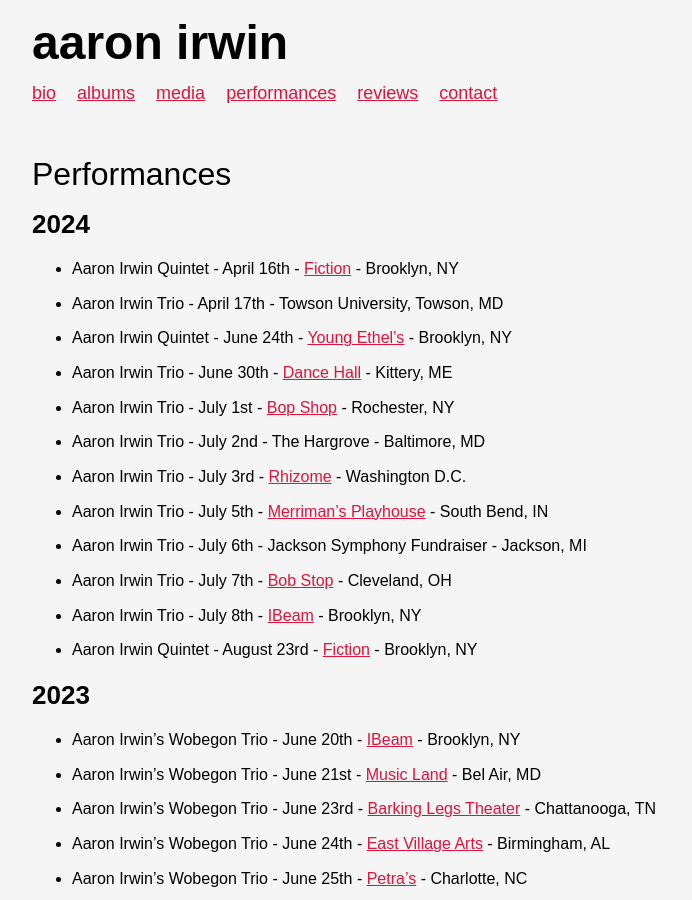
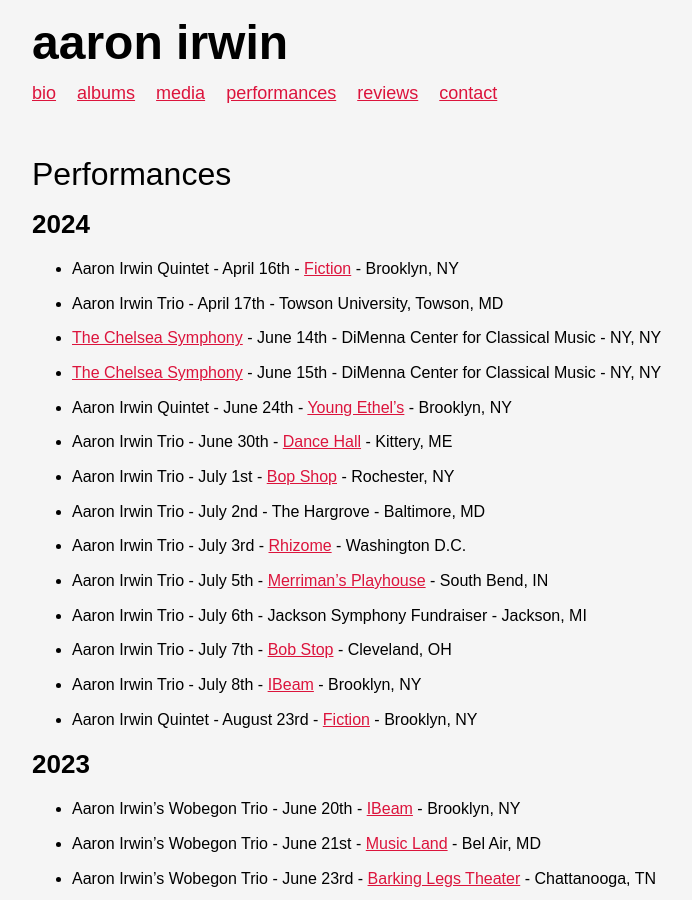
Before and after one commit to ryanve/aaronirwin.com, a Jekyll site: the page built from performances.md, in a window 1280 px wide and 900 px high. Shown: the whole window, without its empty margins (128-820 px from the left). Built offline with Jekyll 4.4.1, drawn with Linux system fonts in a browser that asks for light colours.

Commit message:
Update performances.md

```diff
--- a/performances.md
+++ b/performances.md
@@ -8,6 +8,8 @@ title: Performances
 
 - Aaron Irwin Quintet - April 16th - [Fiction](https://fictionbk.com/jazz-calendar) - Brooklyn, NY
 - Aaron Irwin Trio - April 17th - Towson University, Towson, MD
+- [The Chelsea Symphony](https://chelseasymphony.org/) - June 14th - DiMenna Center for Classical Music - NY, NY
+- [The Chelsea Symphony](https://chelseasymphony.org/) - June 15th - DiMenna Center for Classical Music - NY, NY
 - Aaron Irwin Quintet - June 24th - [Young Ethel's](https://www.youngethels.com/) - Brooklyn, NY
 - Aaron Irwin Trio - June 30th - [Dance Hall](https://www.thedancehallkittery.org/) - Kittery, ME
 - Aaron Irwin Trio - July 1st - [Bop Shop](https://bopshop.com/) - Rochester, NY
```
